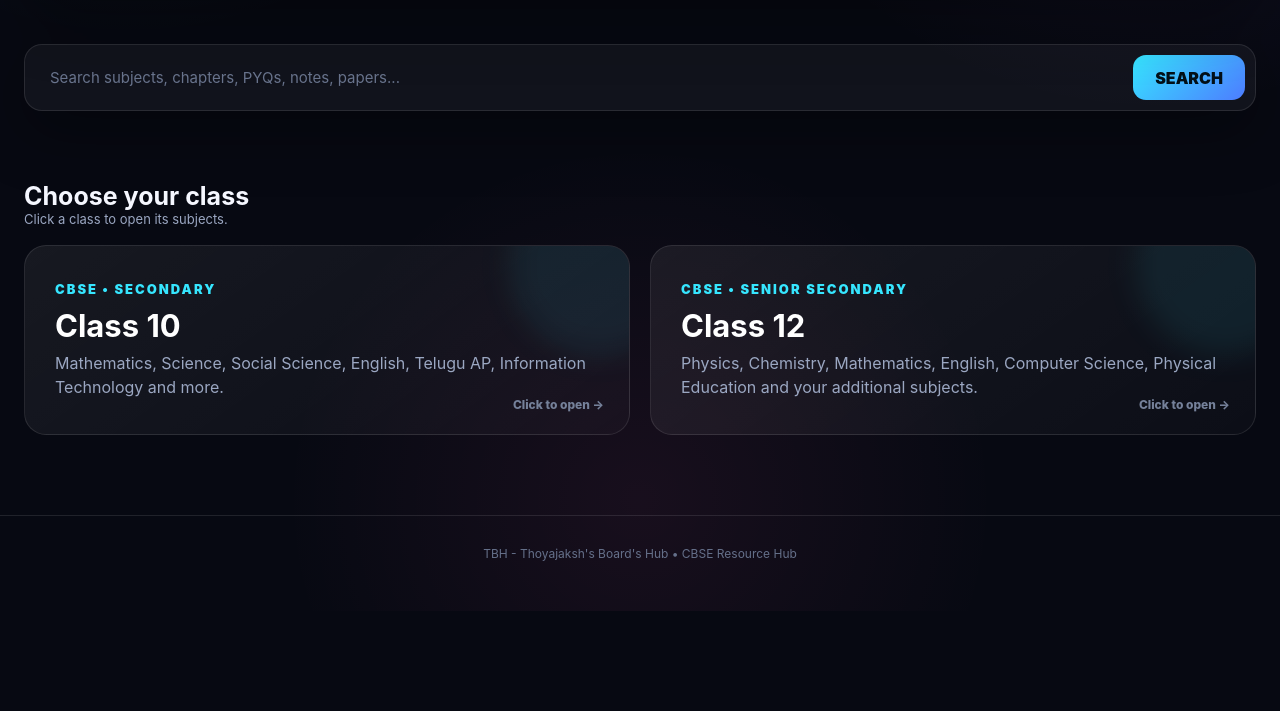
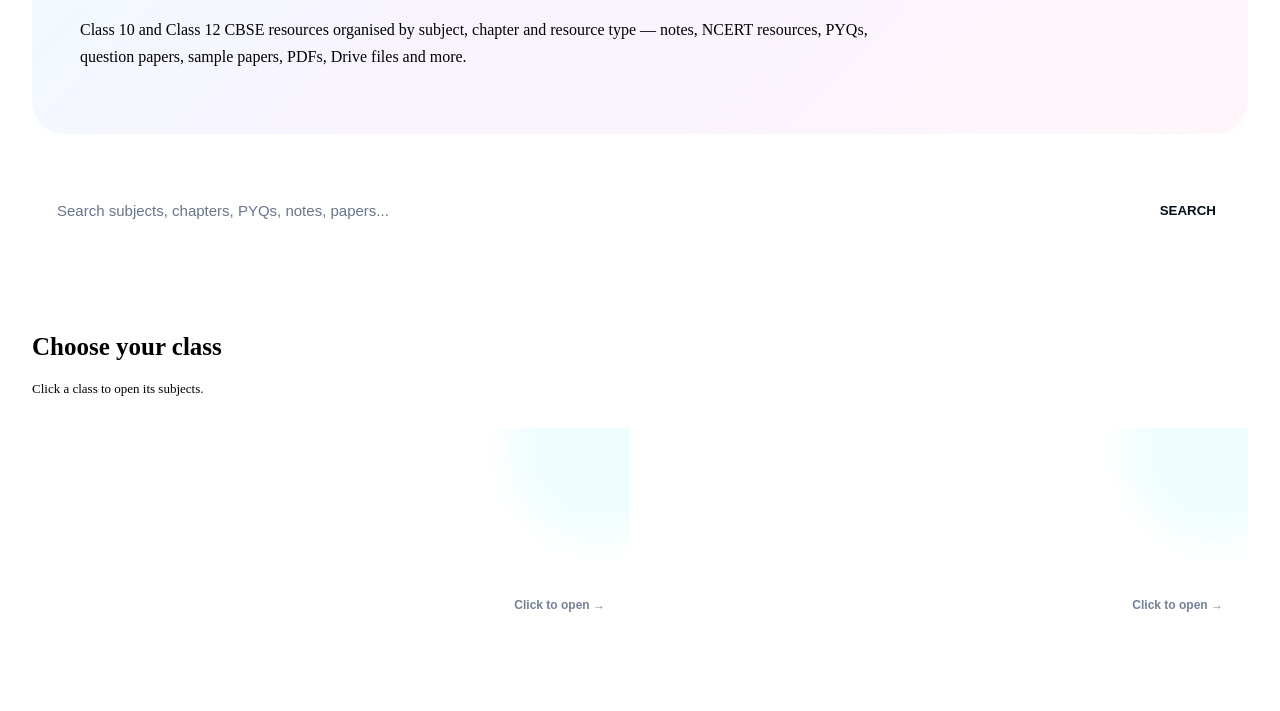
Before and after one commit to thoedge-JEE/TBH, a plain HTML site: page index.html in a window 1280 px wide. Shown: the part 500-1211 px from the top of the page. Before the commit the page ends 1111 px from the top, so only its background shows below. Drawn offline with Linux system fonts and the light colour scheme.

Commit message:
Clean up index.html by removing commented styles
Removed unused CSS variables and styles from index.html.

```diff
--- a/index.html
+++ b/index.html
@@ -118,74 +118,6 @@
     to {
         width: 180px;
     }
-}
-/* =============================================
-   TBH - THOYAJAKSH'S BOARD'S HUB
-   SINGLE FILE VERSION
-   Put logo.png beside this index.html
-   ========================================================= */
-
-:root{
-    --bg:#070912;
-    --bg2:#0b1020;
-    --card:#11182a;
-    --card2:#151e33;
-    --text:#f5f7ff;
-    --muted:#9ba7c2;
-    --line:rgba(255,255,255,.10);
-    --cyan:#36e6ff;
-    --blue:#4d7cff;
-    --purple:#a66cff;
-    --pink:#ff5db1;
-    --green:#3df2a2;
-    --yellow:#ffd35a;
-    --danger:#ff687c;
-    --shadow:0 20px 60px rgba(0,0,0,.35);
-    --radius:22px;
-}
-
-*{
-    box-sizing:border-box;
-    margin:0;
-    padding:0;
-}
-
-html{
-    scroll-behavior:smooth;
-}
-
-body{
-    font-family:Inter,ui-sans-serif,system-ui,-apple-system,BlinkMacSystemFont,"Segoe UI",sans-serif;
-    background:
-        radial-gradient(circle at 10% 10%,rgba(54,230,255,.10),transparent 28%),
-        radial-gradient(circle at 90% 15%,rgba(166,108,255,.10),transparent 30%),
-        radial-gradient(circle at 50% 90%,rgba(255,93,177,.07),transparent 30%),
-        var(--bg);
-    color:var(--text);
-    min-height:100vh;
-}
-
-/* subtle background grid */
-body::before{
-    content:"";
-    position:fixed;
-    inset:0;
-    pointer-events:none;
-    opacity:.16;
-    background-image:
-        linear-gradient(rgba(255,255,255,.025) 1px,transparent 1px),
-        linear-gradient(90deg,rgba(255,255,255,.025) 1px,transparent 1px);
-    background-size:45px 45px;
-    z-index:-1;
-}
-
-button,
-input{
-    font:inherit;
-}
-
-button{
-    cursor:pointer;
 }
 
 /* =========================================================
```
